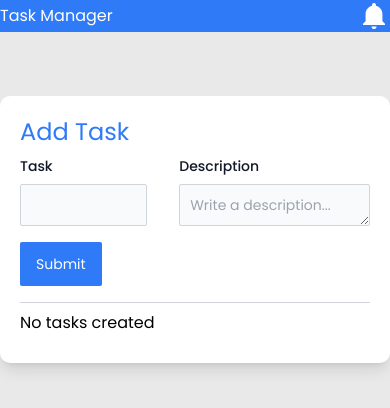
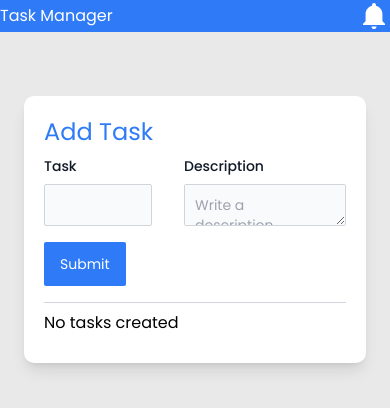
Before and after one commit to MainaMary/Task-manager, a React (Vite) app: page / in a window 390 px wide. Shown: the top 408 px of the page. Built offline with nearby package versions, Linux system fonts and the light colour scheme.

Commit message:
add toast containet component

```diff
--- a/src/App.tsx
+++ b/src/App.tsx
@@ -5,7 +5,7 @@ function App() {
 
 
   return (
-    <div>
+    <div className='px-6 lg:px-0'>
 
        <AppRoutes/>
     </div>
```
